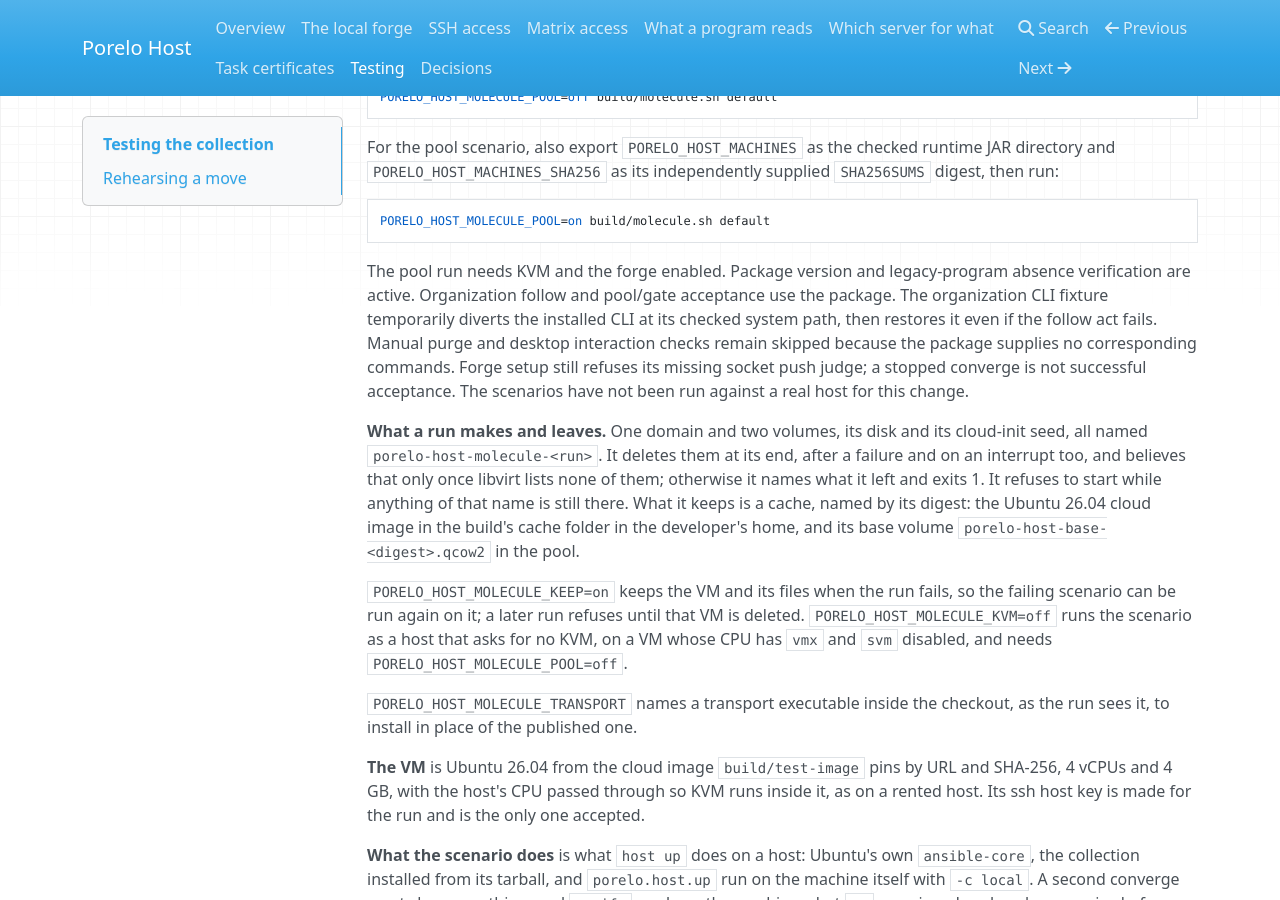
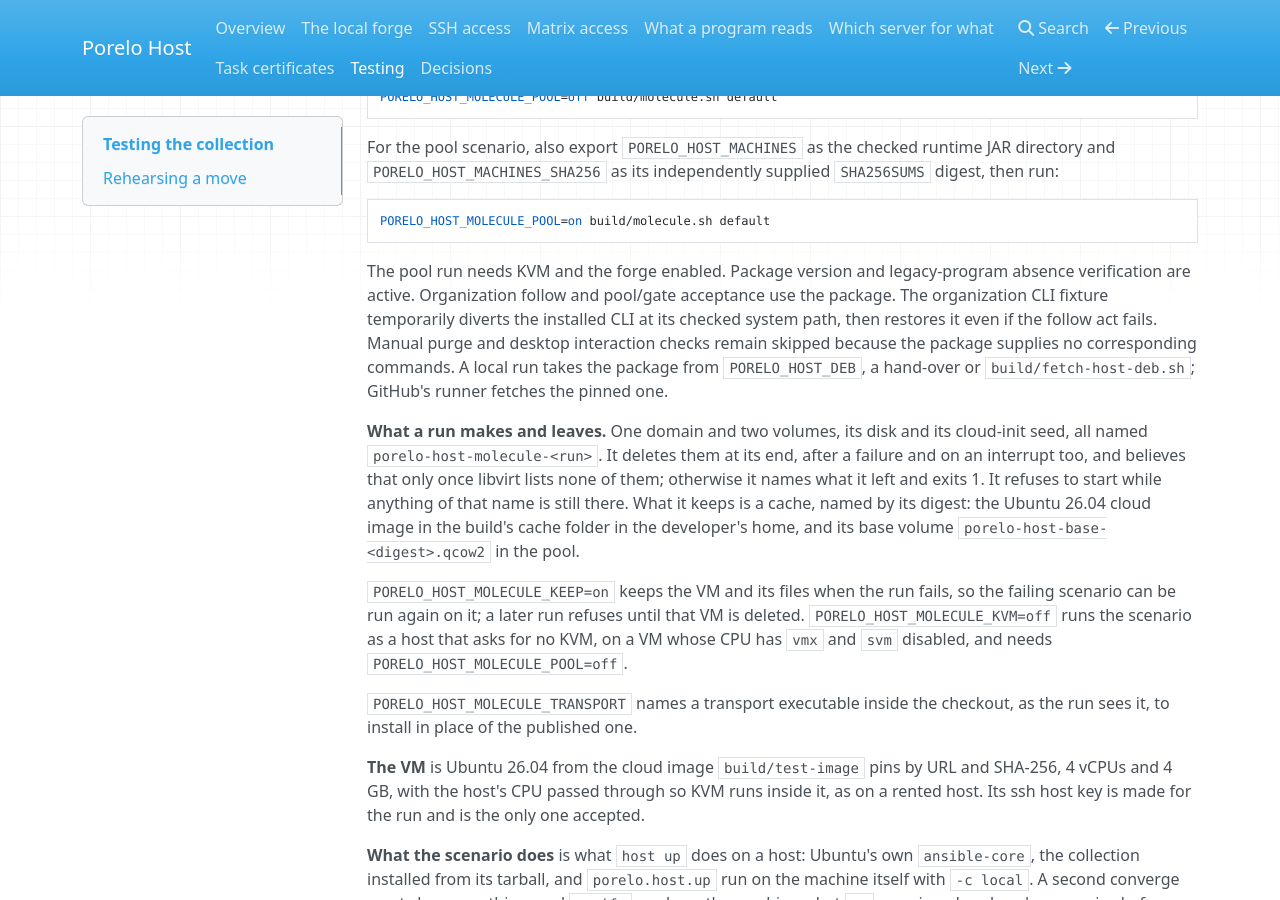
Before and after one commit to porelo-ai/porelo-host, an MkDocs documentation site: the page built from doc/testing.md, in a window 1280 px wide and 900 px high, scrolled down 559 px. Built offline with MkDocs 1.6.1, drawn with Linux system fonts in a browser that asks for light colours; nearby versions of some CDN libraries.

Commit message:
Move Molecule and the rehearsal run on the package to Review
Assisted-by: Claude Code, claude-opus-5-5

```diff
--- a/doc/testing.md
+++ b/doc/testing.md
@@ -28,9 +28,8 @@ For the pool scenario, also export `PORELO_HOST_MACHINES` as the checked runtime
 The pool run needs KVM and the forge enabled. Package version and legacy-program absence verification are active.
 Organization follow and pool/gate acceptance use the package. The organization CLI fixture temporarily diverts the
 installed CLI at its checked system path, then restores it even if the follow act fails. Manual purge and desktop
-interaction checks remain skipped because the package supplies no corresponding commands. Forge setup still refuses
-its missing socket push judge; a stopped converge is not successful acceptance.
-The scenarios have not been run against a real host for this change.
+interaction checks remain skipped because the package supplies no corresponding commands. A local run takes the
+package from `PORELO_HOST_DEB`, a hand-over or `build/fetch-host-deb.sh`; GitHub's runner fetches the pinned one.
 
 **What a run makes and leaves.** One domain and two volumes, its disk and its cloud-init seed, all named
 `porelo-host-molecule-<run>`. It deletes them at its end, after a failure and on an interrupt too, and believes that
```
Also changed, not shown: issues/HO157-Molecule-And-The-Rehearsal-Run-On-The-Package.md (+24 -4 lines), issues/README.md (+1 -1 lines).
